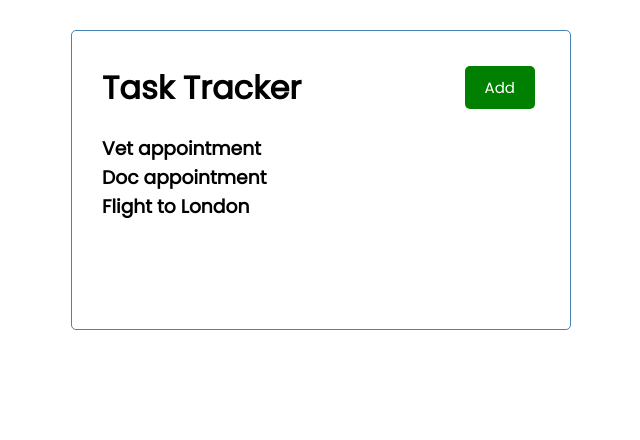
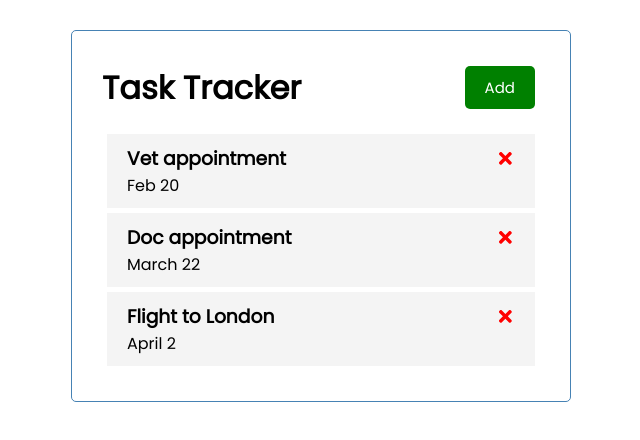
Before and after one commit to hamo225/react-tasks, a React (Create React App) app: page / in a window 1280 px wide. Shown: the top 440 px of the page, without its empty margins (319-959 px from the left). Built offline with nearby package versions, Linux system fonts and the light colour scheme.

Commit message:
adds task component, adds close button to each task, adds onDelete function in root app component

```diff
--- a/package.json
+++ b/package.json
@@ -8,6 +8,7 @@
     "@testing-library/user-event": "^12.8.3",
     "react": "^17.0.1",
     "react-dom": "^17.0.1",
+    "react-icons": "^4.2.0",
     "react-scripts": "4.0.3",
     "web-vitals": "^1.1.0"
   },
--- a/src/App.js
+++ b/src/App.js
@@ -3,6 +3,7 @@ import Header from "./components/Header";
 import Tasks from "./components/Tasks";
 
 const App = () => {
+  // part of app level state
   const [tasks, setTasks] = useState([
     {
       id: 1,
@@ -24,10 +25,19 @@ const App = () => {
     },
   ]);
 
+  // Delet Task
+  const deleteTask = (id) => {
+    setTasks(tasks.filter((task) => task.id !== id));
+  };
+
   return (
     <div className="container">
       <Header></Header>
-      <Tasks tasks={tasks}></Tasks>
+      {tasks.length > 0 ? (
+        <Tasks tasks={tasks} onDelete={deleteTask}></Tasks>
+      ) : (
+        "No Tasks"
+      )}
     </div>
   );
 };
--- /dev/null
+++ b/src/components/Task.js
@@ -0,0 +1,18 @@
+import { FaTimes } from "react-icons/fa";
+
+const Task = ({ task, onDelete }) => {
+  return (
+    <div className="task">
+      <h3>
+        {task.text}
+        <FaTimes
+          style={{ color: "red", cursor: "pointer" }}
+          onClick={() => onDelete(task.id)}
+        ></FaTimes>
+      </h3>
+      <p>{task.day}</p>
+    </div>
+  );
+};
+
+export default Task;
--- a/src/components/Tasks.js
+++ b/src/components/Tasks.js
@@ -1,8 +1,10 @@
-const Tasks = ({ tasks }) => {
+import Task from "./Task";
+
+const Tasks = ({ tasks, onDelete }) => {
   return (
     <>
       {tasks.map((task) => (
-        <h3 key={task.id}>{task.text}</h3>
+        <Task key={task.id} task={task} onDelete={onDelete} />
       ))}
     </>
   );
```
Also changed, not shown: 1 other file (tests, documents, lock files or other folders).
